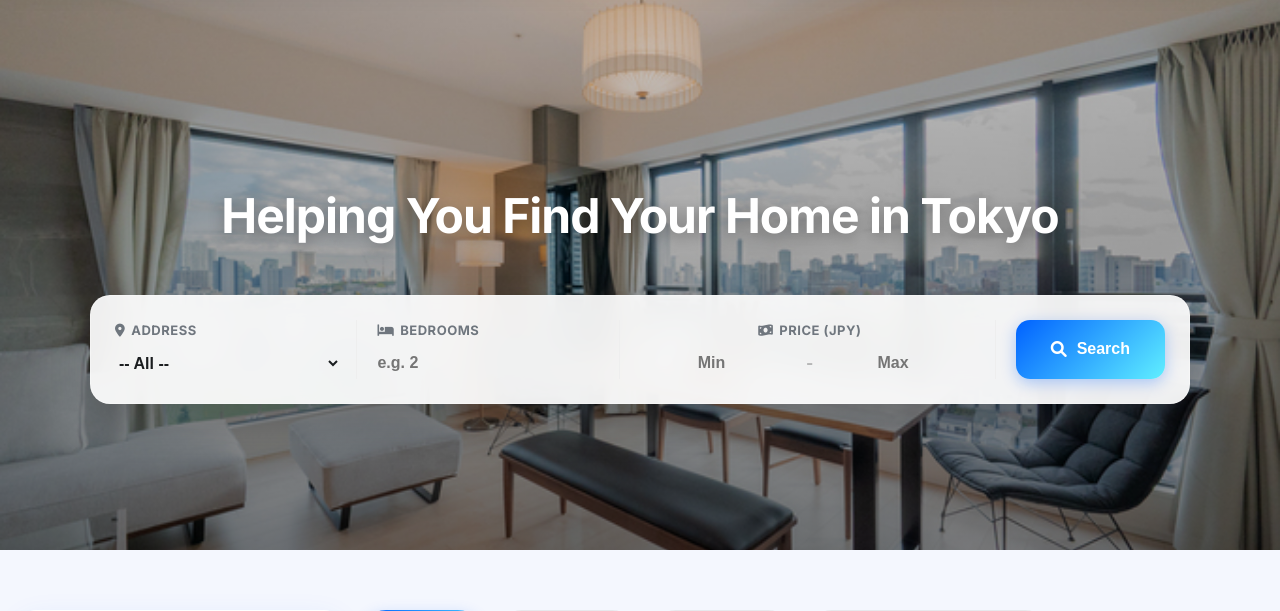
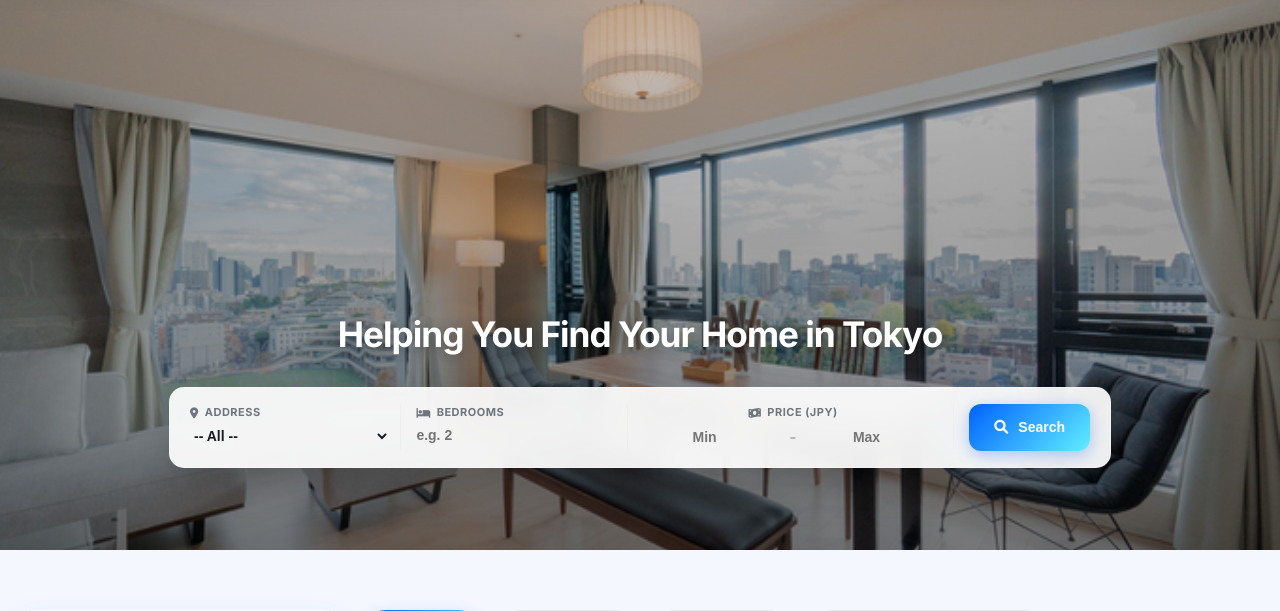
Before and after one commit to tupham27031999/web_bat_dong_san, a Flask app: page / in a window 1280 px wide. Shown: the part 81-692 px from the top of the page. Run offline with Flask 3, Linux system fonts and the light colour scheme.

Commit message:
cap nhat thanh tim kiem thap hon

```diff
--- a/static/css/style.css
+++ b/static/css/style.css
@@ -93,6 +93,7 @@ body { margin: 0; font-family: 'Inter', sans-serif; background-color: var(--bg-l
 /* Hero Section */
 .hero {
     height: 550px;
+    box-sizing: border-box; /* Giữ nguyên chiều cao 550px khi thêm padding */
     background-size: cover;
     background-position: center;
     display: flex;
@@ -102,6 +103,7 @@ body { margin: 0; font-family: 'Inter', sans-serif; background-color: var(--bg-l
     position: relative;
     color: white;
     text-align: center;
+    padding-top: 200px; /* Tăng padding để đẩy nội dung xuống thấp hơn nữa */
 }
 .hero::before {
     content: "";
@@ -113,26 +115,28 @@ body { margin: 0; font-family: 'Inter', sans-serif; background-color: var(--bg-l
 /* Search Bar Style */
 .search-container {
     background: rgba(255, 255, 255, 0.92);
-    padding: 24px;
-    border-radius: 20px;
+    padding: 16px 20px; /* Thu nhỏ padding */
+    border-radius: 15px; /* Bo góc gọn hơn */
     display: flex;
-    gap: 20px;
+    gap: 15px; /* Giảm khoảng cách giữa các nhóm */
     box-shadow: 0 20px 40px rgba(0,0,0,0.2);
     backdrop-filter: blur(15px);
     border: 1px solid rgba(255,255,255,0.3);
+    max-width: 900px; /* Giới hạn chiều rộng lại */
+    margin: 0 auto;
 }
-.search-group { flex: 1; display: flex; flex-direction: column; align-items: flex-start; gap: 8px; border-right: 1px solid #EEE; padding-right: 15px; }
+.search-group { flex: 1; display: flex; flex-direction: column; align-items: flex-start; gap: 4px; border-right: 1px solid #EEE; padding-right: 10px; }
 .search-group:last-child { border-right: none; }
-.search-group label { font-size: 13px; font-weight: 700; color: var(--text-sub); display: flex; align-items: center; gap: 6px; text-transform: uppercase; letter-spacing: 0.5px; }
+.search-group label { font-size: 11px; font-weight: 700; color: var(--text-sub); display: flex; align-items: center; gap: 6px; text-transform: uppercase; letter-spacing: 0.5px; }
 .search-group select, .search-group input {
     width: 100%;
     border: none;
     outline: none;
-    font-size: 16px;
+    font-size: 14px; /* Giảm kích thước chữ nhập liệu */
     font-weight: 600;
     color: var(--text-main);
     background: transparent;
-    padding: 5px 0;
+    padding: 2px 0;
 }
 /* Style cho nhóm giá tiền gộp */
 .price-inputs-wrapper { display: flex; align-items: center; gap: 8px; width: 100%; justify-content: center; }
@@ -144,11 +148,11 @@ body { margin: 0; font-family: 'Inter', sans-serif; background-color: var(--bg-l
     background: var(--primary-gradient);
     color: white;
     border: none;
-    padding: 0 35px;
-    border-radius: 14px;
+    padding: 0 25px; /* Thu nhỏ nút bấm */
+    border-radius: 12px;
     cursor: pointer;
     font-weight: 700;
-    font-size: 16px;
+    font-size: 14px;
     transition: 0.4s;
     display: flex;
     align-items: center;
@@ -160,9 +164,9 @@ body { margin: 0; font-family: 'Inter', sans-serif; background-color: var(--bg-l
 .hero-content { position: relative; z-index: 1; width: 100%; max-width: 1100px; padding: 20px; }
 
 .hero-slogan-main {
-    font-size: 3rem;
+    font-size: 2.2rem; /* Thu nhỏ slogan chính */
     font-weight: 800;
-    margin-bottom: 40px;
+    margin-bottom: 25px; /* Giảm khoảng cách tới thanh tìm kiếm */
     text-shadow: 0 4px 15px rgba(0,0,0,0.3);
     letter-spacing: -1px;
     animation: fadeInUp 0.8s ease-out;
```
